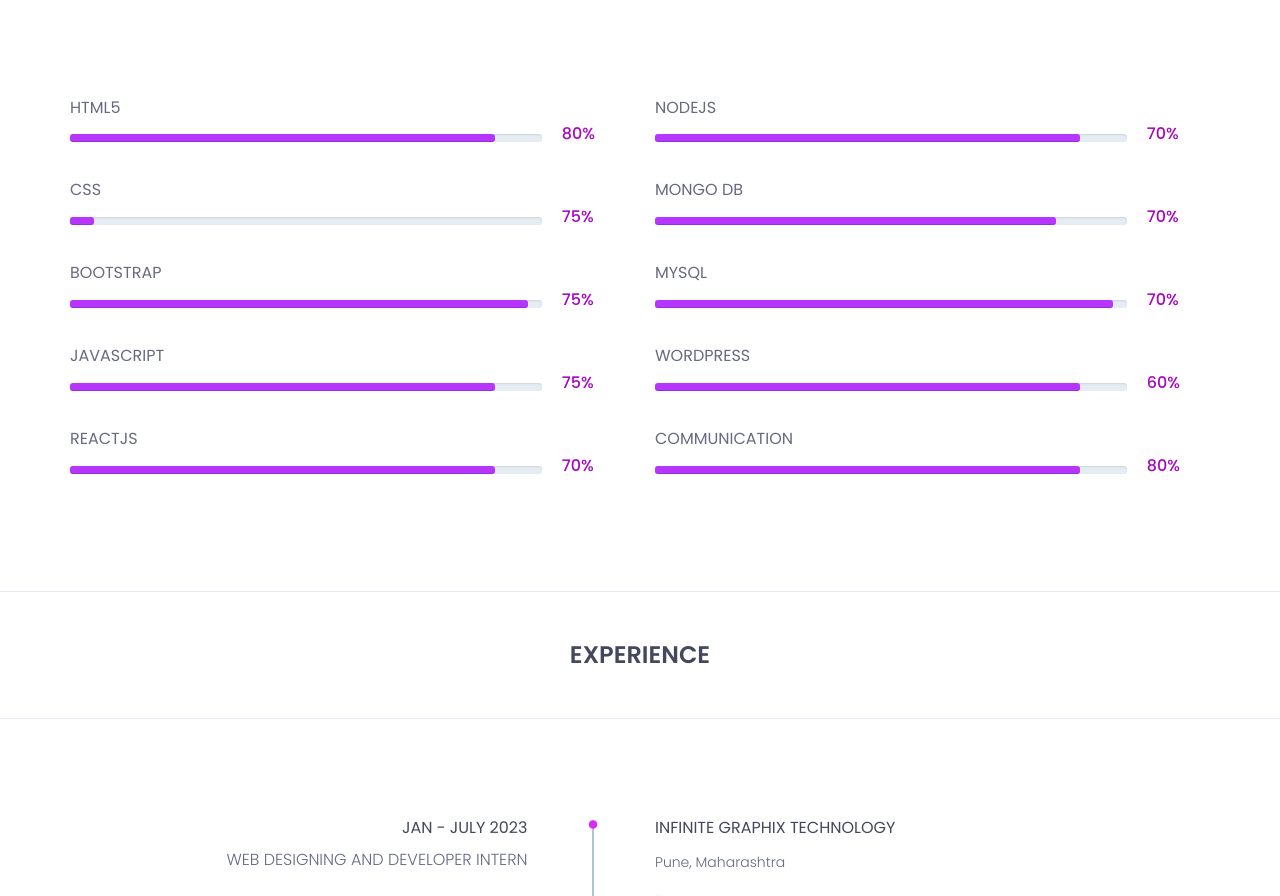
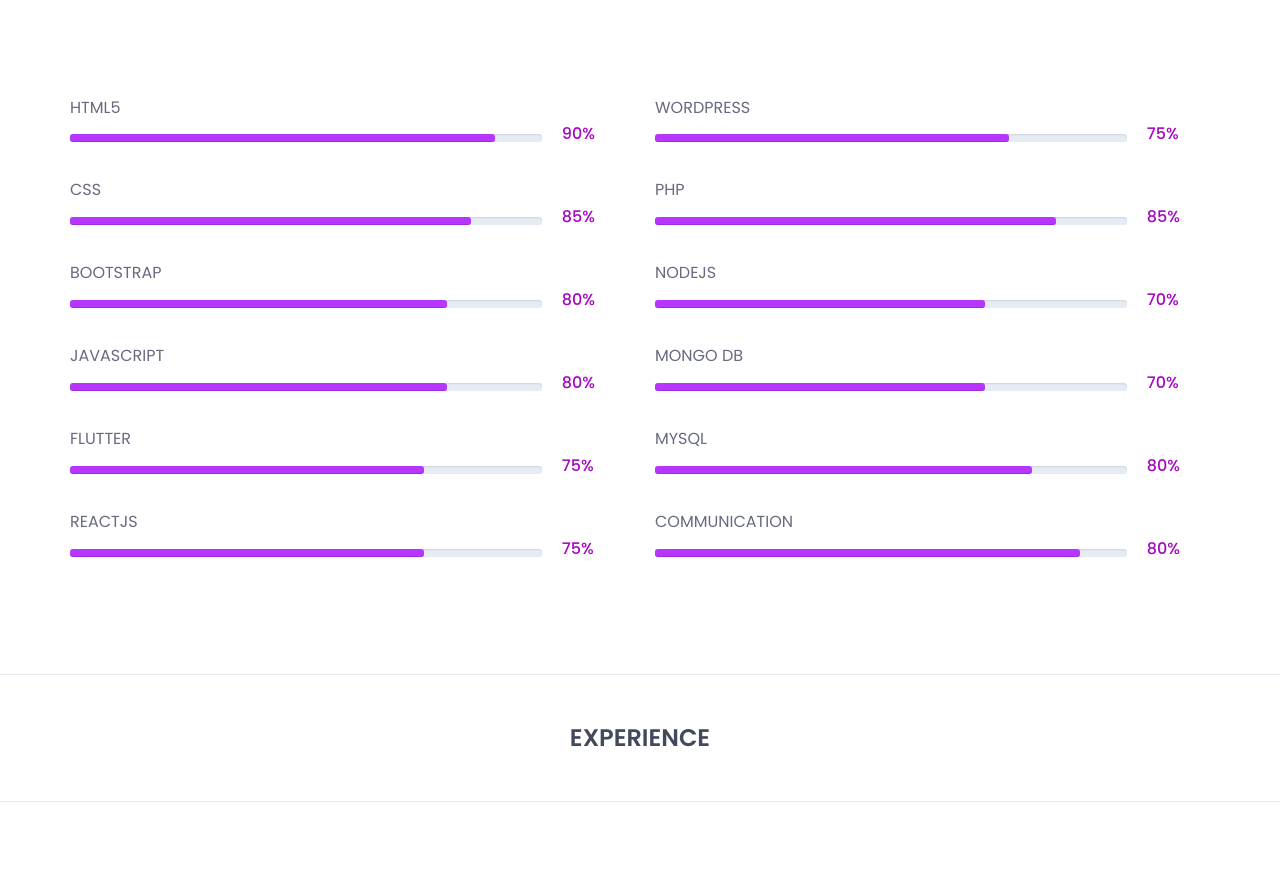
Before and after one commit to Pingale-Shubham/portfolio, a plain HTML site: page index.html in a window 1280 px wide. Shown: the part 2360-3256 px from the top of the page. Drawn offline with nearby package versions, Linux system fonts and the light colour scheme.

Commit message:
Update index.html

```diff
--- a/index.html
+++ b/index.html
@@ -295,36 +295,47 @@
 
 												</div>
 											</div>
-											<h3>80%</h3>
+											<h3>90%</h3>
 										</div>
 									</div><!-- /.barWrapper -->
 									<div class="barWrapper">
 										<span class="progressText">CSS</span>
 										<div class="single-progress-txt">
 											<div class="progress ">
-											   <div class="progress-bar" role="progressbar" aria-valuenow="5" aria-valuemin="10" aria-valuemax="100">
+											   <div class="progress-bar" role="progressbar" aria-valuenow="85" aria-valuemin="10" aria-valuemax="100">
 
 											   </div>
 											</div>
-											<h3>75%</h3>
+											<h3>85%</h3>
 										</div>
 									</div><!-- /.barWrapper -->
 									<div class="barWrapper">
 										<span class="progressText">bootstrap</span>
 										<div class="single-progress-txt">
 											<div class="progress ">
-											   <div class="progress-bar" role="progressbar" aria-valuenow="97" aria-valuemin="10" aria-valuemax="100" >
+											   <div class="progress-bar" role="progressbar" aria-valuenow="80" aria-valuemin="10" aria-valuemax="100" >
 
 											   </div>
 											</div>
-											<h3>75%</h3>
+											<h3>80%</h3>
 										</div>
 									</div><!-- /.barWrapper -->
 									<div class="barWrapper">
 										<span class="progressText">javascript</span>
 										<div class="single-progress-txt">
 											<div class="progress ">
-											   <div class="progress-bar" role="progressbar" aria-valuenow="90" aria-valuemin="10" aria-valuemax="100" >
+											   <div class="progress-bar" role="progressbar" aria-valuenow="80" aria-valuemin="10" aria-valuemax="100" >
+
+											   </div>
+											</div>
+											<h3>80%</h3>
+										</div>
+									</div><!-- /.barWrapper -->
+									<div class="barWrapper">
+										<span class="progressText">Flutter</span>
+										<div class="single-progress-txt">
+											<div class="progress ">
+											   <div class="progress-bar" role="progressbar" aria-valuenow="75" aria-valuemin="10" aria-valuemax="100" >
 
 											   </div>
 											</div>
@@ -335,11 +346,11 @@
 										<span class="progressText">reactjs</span>
 										<div class="single-progress-txt">
 											<div class="progress ">
-											   <div class="progress-bar" role="progressbar" aria-valuenow="90" aria-valuemin="10" aria-valuemax="100" >
+											   <div class="progress-bar" role="progressbar" aria-valuenow="75" aria-valuemin="10" aria-valuemax="100" >
 
 											   </div>
 											</div>
-											<h3>70%</h3>
+											<h3>75%</h3>
 										</div>
 									</div><!-- /.barWrapper -->
 								</div>
@@ -347,10 +358,32 @@
 							<div class="col-md-6">
 								<div class="single-skill-content">
 									<div class="barWrapper">
+										<span class="progressText">wordpress</span>
+										<div class="single-progress-txt">
+											<div class="progress ">
+											   <div class="progress-bar" role="progressbar" aria-valuenow="75" aria-valuemin="10" aria-valuemax="100" >
+
+											   </div>
+											</div>
+											<h3>75%</h3>
+										</div>
+									</div><!-- /.barWrapper -->
+									<div class="barWrapper">
+										<span class="progressText"> php</span>
+										<div class="single-progress-txt">
+											<div class="progress ">
+											   <div class="progress-bar" role="progressbar" aria-valuenow="85" aria-valuemin="10" aria-valuemax="100" >
+
+											   </div>
+											</div>
+											<h3>85%</h3>
+										</div>
+									</div><!-- /.barWrapper -->
+									<div class="barWrapper">
 										<span class="progressText">nodejs</span>
 										<div class="single-progress-txt">
 											<div class="progress ">
-												<div class="progress-bar" role="progressbar" aria-valuenow="90" aria-valuemin="10" aria-valuemax="100" >
+												<div class="progress-bar" role="progressbar" aria-valuenow="70" aria-valuemin="10" aria-valuemax="100" >
 
 												</div>
 											</div>
@@ -361,7 +394,7 @@
 										<span class="progressText">mongo db</span>
 										<div class="single-progress-txt">
 											<div class="progress ">
-											   <div class="progress-bar" role="progressbar" aria-valuenow="85" aria-valuemin="10" aria-valuemax="100" >
+											   <div class="progress-bar" role="progressbar" aria-valuenow="70" aria-valuemin="10" aria-valuemax="100" >
 
 											   </div>
 											</div>
@@ -372,22 +405,11 @@
 										<span class="progressText">mysql</span>
 										<div class="single-progress-txt">
 											<div class="progress ">
-											   <div class="progress-bar" role="progressbar" aria-valuenow="97" aria-valuemin="10" aria-valuemax="100" >
+											   <div class="progress-bar" role="progressbar" aria-valuenow="80" aria-valuemin="10" aria-valuemax="100" >
 
 											   </div>
 											</div>
-											<h3>70%</h3>
-										</div>
-									</div><!-- /.barWrapper -->
-									<div class="barWrapper">
-										<span class="progressText"> wordpress</span>
-										<div class="single-progress-txt">
-											<div class="progress ">
-											   <div class="progress-bar" role="progressbar" aria-valuenow="90" aria-valuemin="10" aria-valuemax="100" >
-
-											   </div>
-											</div>
-											<h3>60%</h3>
+											<h3>80%</h3>
 										</div>
 									</div><!-- /.barWrapper -->
 									<div class="barWrapper">
```
